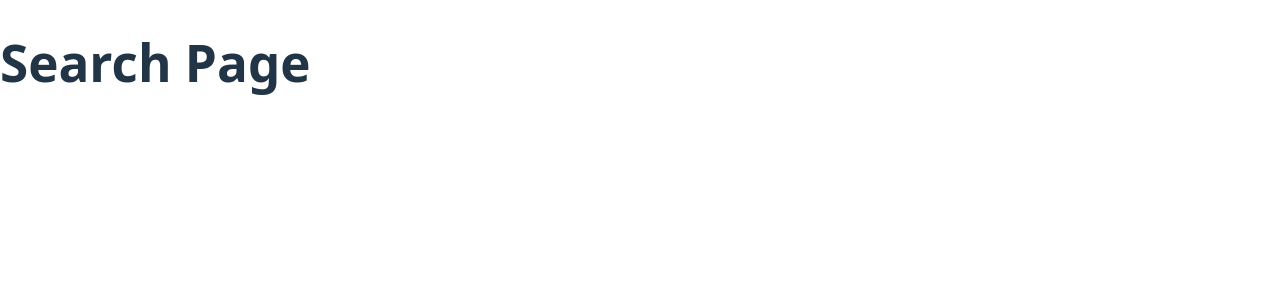
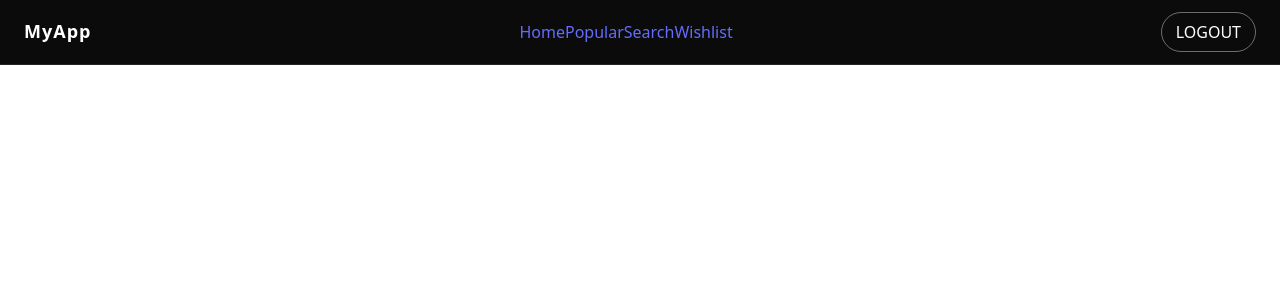
Before and after one commit to rinda1234/Netflix.github.io, a React (Vite) app: page /search in a window 1280 px wide. Shown: the top 300 px of the page. Built offline with nearby package versions, Linux system fonts and the light colour scheme; sample sign-in values are in the browser's storage.

Commit message:
add Header

```diff
--- a/src/components/Header.jsx
+++ b/src/components/Header.jsx
@@ -1,4 +1,4 @@
-import { useNavigate } from "react-router-dom";
+import { NavLink, useNavigate } from "react-router-dom";
 
 export default function Header() {
     const navigate = useNavigate();
@@ -9,15 +9,31 @@ export default function Header() {
         navigate("/signin");
     };
 
+    if (!isLoggedIn) return null;
+
     return (
         <header className="app-header">
             <h1 className="logo">MyApp</h1>
 
-            {isLoggedIn && (
-                <button className="logout-btn" onClick={handleLogout}>
-                    LOGOUT
-                </button>
-            )}
+            {/* 네비게이션 메뉴 */}
+            <nav className="nav-menu">
+                <NavLink to="/" end>
+                    Home
+                </NavLink>
+                <NavLink to="/popular">
+                    Popular
+                </NavLink>
+                <NavLink to="/search">
+                    Search
+                </NavLink>
+                <NavLink to="/wishlist">
+                    Wishlist
+                </NavLink>
+            </nav>
+
+            <button className="logout-btn" onClick={handleLogout}>
+                LOGOUT
+            </button>
         </header>
     );
 }
--- a/src/pages/Popular.jsx
+++ b/src/pages/Popular.jsx
@@ -1,3 +1,12 @@
+import Header from "../components/Header";
+
 export default function Popular() {
-    return <h1>Popular Page</h1>;
+    return (
+        <>
+            <Header />
+            <main style={{ padding: "24px", color: "#fff" }}>
+                <h2>Popular</h2>
+            </main>
+        </>
+    );
 }
--- a/src/pages/Search.jsx
+++ b/src/pages/Search.jsx
@@ -1,3 +1,12 @@
+import Header from "../components/Header";
+
 export default function Search() {
-    return <h1>Search Page</h1>;
+    return (
+        <>
+            <Header />
+            <main style={{ padding: "24px", color: "#fff" }}>
+                <h2>Search</h2>
+            </main>
+        </>
+    );
 }
--- a/src/pages/Wishlist.jsx
+++ b/src/pages/Wishlist.jsx
@@ -1,3 +1,12 @@
+import Header from "../components/Header";
+
 export default function Wishlist() {
-    return <h1>Wishlist Page</h1>;
+    return (
+        <>
+            <Header />
+            <main style={{ padding: "24px", color: "#fff" }}>
+                <h2>Wishlist</h2>
+            </main>
+        </>
+    );
 }
--- a/src/styles/auth.css
+++ b/src/styles/auth.css
@@ -219,3 +219,42 @@ button.primary.error {
     background: #e50914;
     border-color: #e50914;
 }
+import { NavLink, useNavigate } from "react-router-dom";
+
+export default function Header() {
+    const navigate = useNavigate();
+    const isLoggedIn = localStorage.getItem("isLoggedIn") === "true";
+
+    const handleLogout = () => {
+localStorage.removeItem("isLoggedIn");
+navigate("/signin");
+};
+
+    if (!isLoggedIn) return null;
+
+    return (
+    <header className="app-header">
+    <h1 className="logo">MyApp</h1>
+
+{/* 네비게이션 메뉴 */}
+<nav className="nav-menu">
+<NavLink to="/" end>
+Home
+</NavLink>
+<NavLink to="/popular">
+Popular
+</NavLink>
+<NavLink to="/search">
+Search
+</NavLink>
+<NavLink to="/wishlist">
+Wishlist
+</NavLink>
+</nav>
+
+<button className="logout-btn" onClick={handleLogout}>
+LOGOUT
+</button>
+</header>
+);
+}
```
